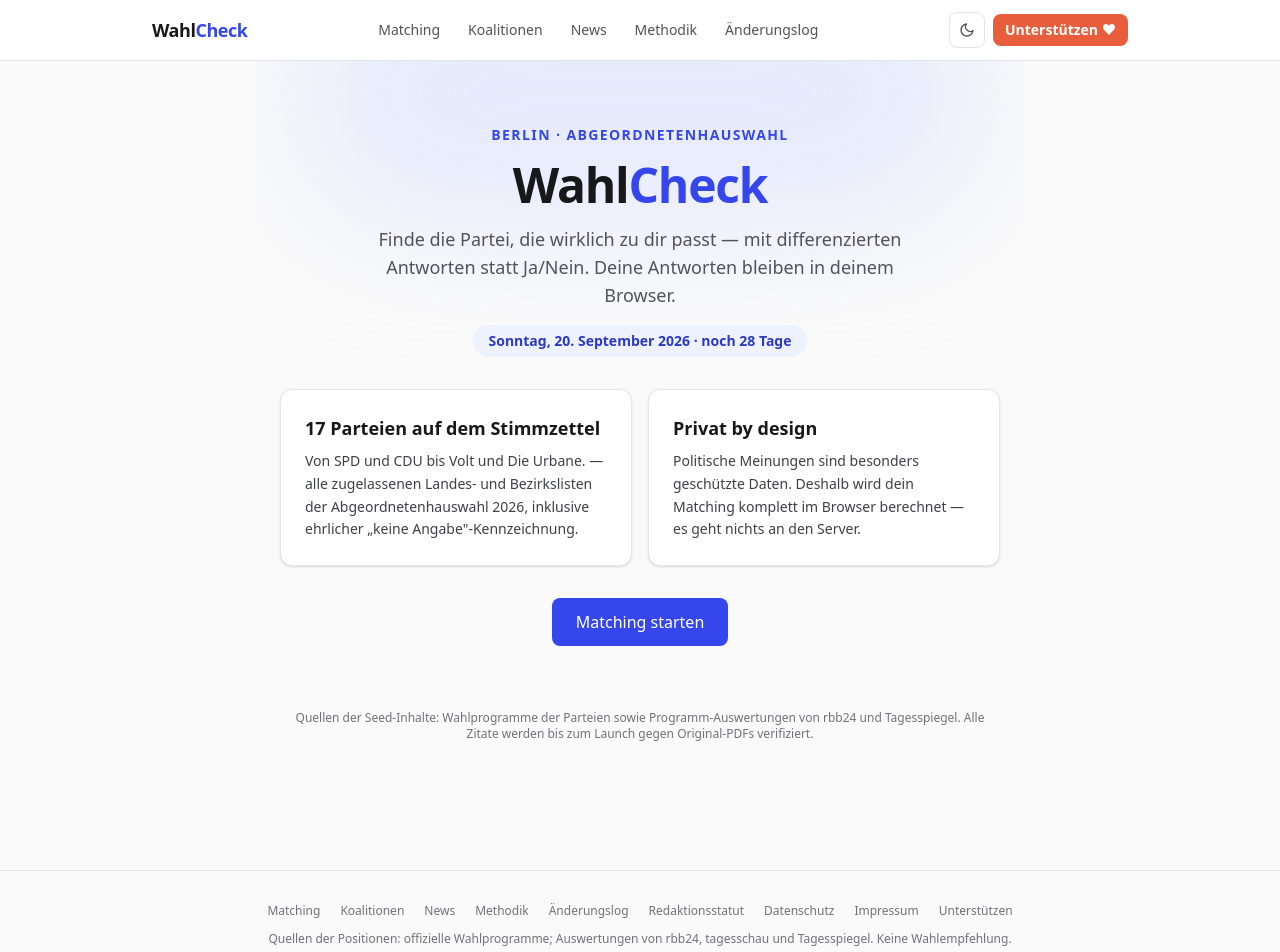
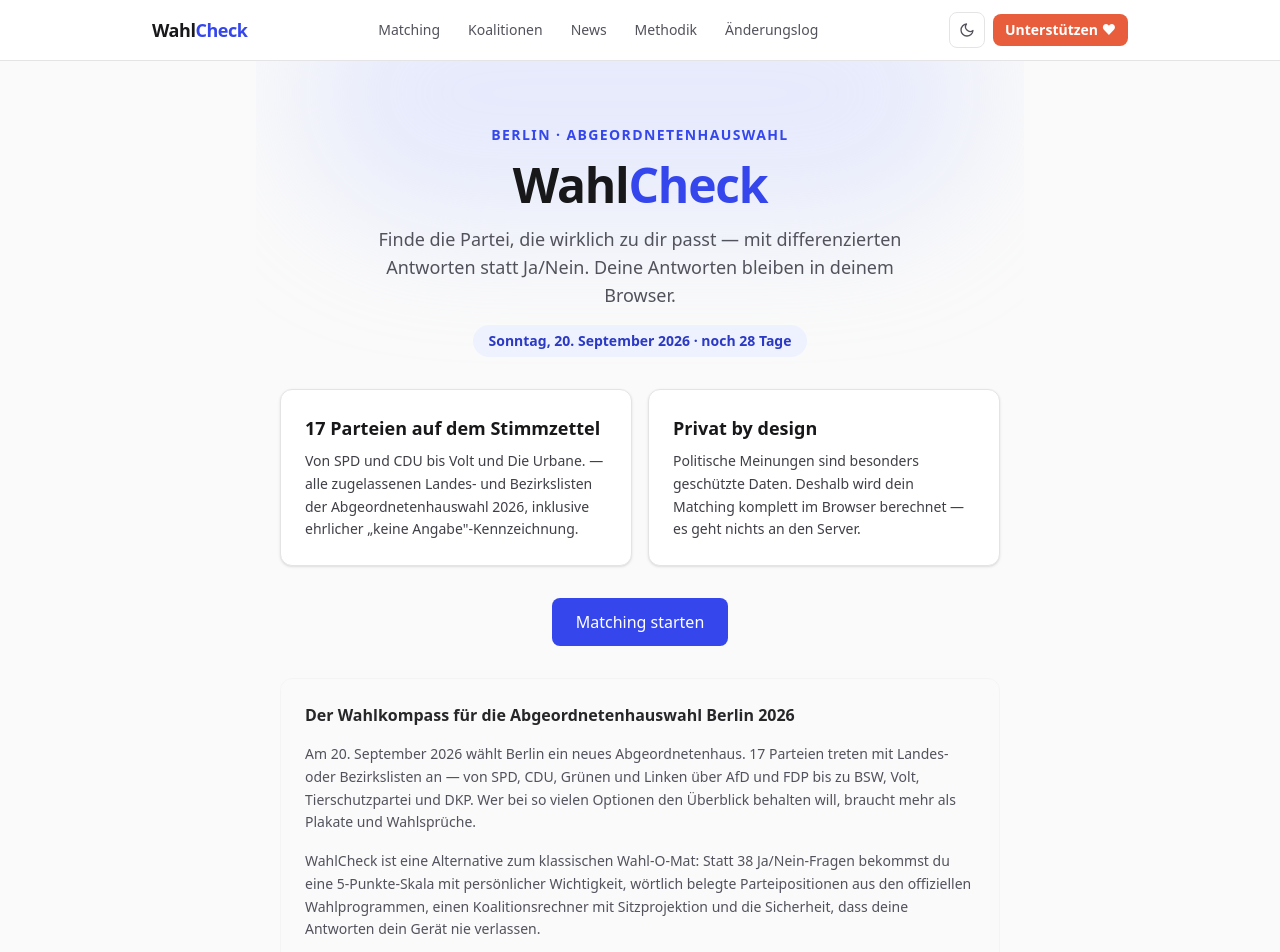
Before and after one commit to adhamsolimann/WahlCheck, a Next.js app in the folder apps/web/: page / in a window 1280 px wide. Shown: the top 952 px of the page. Built offline with nearby package versions, Linux system fonts and the light colour scheme.

Commit message:
feat(seo): Crawlbarer SEO-Textblock + Organization-Schema auf Landing

```diff
--- a/apps/web/src/app/page.tsx
+++ b/apps/web/src/app/page.tsx
@@ -14,6 +14,13 @@ function daysUntilElection(): number {
 const jsonLd = {
   "@context": "https://schema.org",
   "@graph": [
+    {
+      "@type": "Organization",
+      name: "WahlCheck",
+      url: "https://wahl-check.com/",
+      email: "support@wahl-check.com",
+      foundingDate: "2026",
+    },
     {
       "@type": "WebSite",
       name: "WahlCheck",
@@ -113,6 +120,28 @@ export default function Home() {
         </Link>
       </div>
 
+
+      {/* SEO-Textblock — für Crawler zusätzliche inhaltliche Tiefe */}
+      <section className="animate-fade-up relative space-y-4 rounded-xl border border-zinc-100 bg-zinc-50 p-6 text-sm leading-relaxed text-zinc-600 dark:border-zinc-800 dark:bg-zinc-900 dark:text-zinc-400 [animation-delay:300ms]">
+        <h2 className="text-base font-semibold text-zinc-800 dark:text-zinc-200">
+          Der Wahlkompass für die Abgeordnetenhauswahl Berlin 2026
+        </h2>
+        <p>
+          Am 20. September 2026 wählt Berlin ein neues Abgeordnetenhaus.
+          17 Parteien treten mit Landes- oder Bezirkslisten an — von SPD, CDU,
+          Grünen und Linken über AfD und FDP bis zu BSW, Volt, Tierschutzpartei
+          und DKP. Wer bei so vielen Optionen den Überblick behalten will,
+          braucht mehr als Plakate und Wahlsprüche.
+        </p>
+        <p>
+          WahlCheck ist eine Alternative zum klassischen Wahl-O-Mat: Statt 38
+          Ja/Nein-Fragen bekommst du eine 5-Punkte-Skala mit persönlicher
+          Wichtigkeit, wörtlich belegte Parteipositionen aus den offiziellen
+          Wahlprogrammen, einen Koalitionsrechner mit Sitzprojektion und die
+          Sicherheit, dass deine Antworten dein Gerät nie verlassen.
+        </p>
+      </section>
+
       <footer className="relative pt-8 text-center text-xs text-zinc-500">
         Quellen der Seed-Inhalte: Wahlprogramme der Parteien sowie
         Programm-Auswertungen von rbb24 und Tagesspiegel. Alle Zitate werden bis
```
Also changed, not shown: apps/web/src/generated/content.json.
